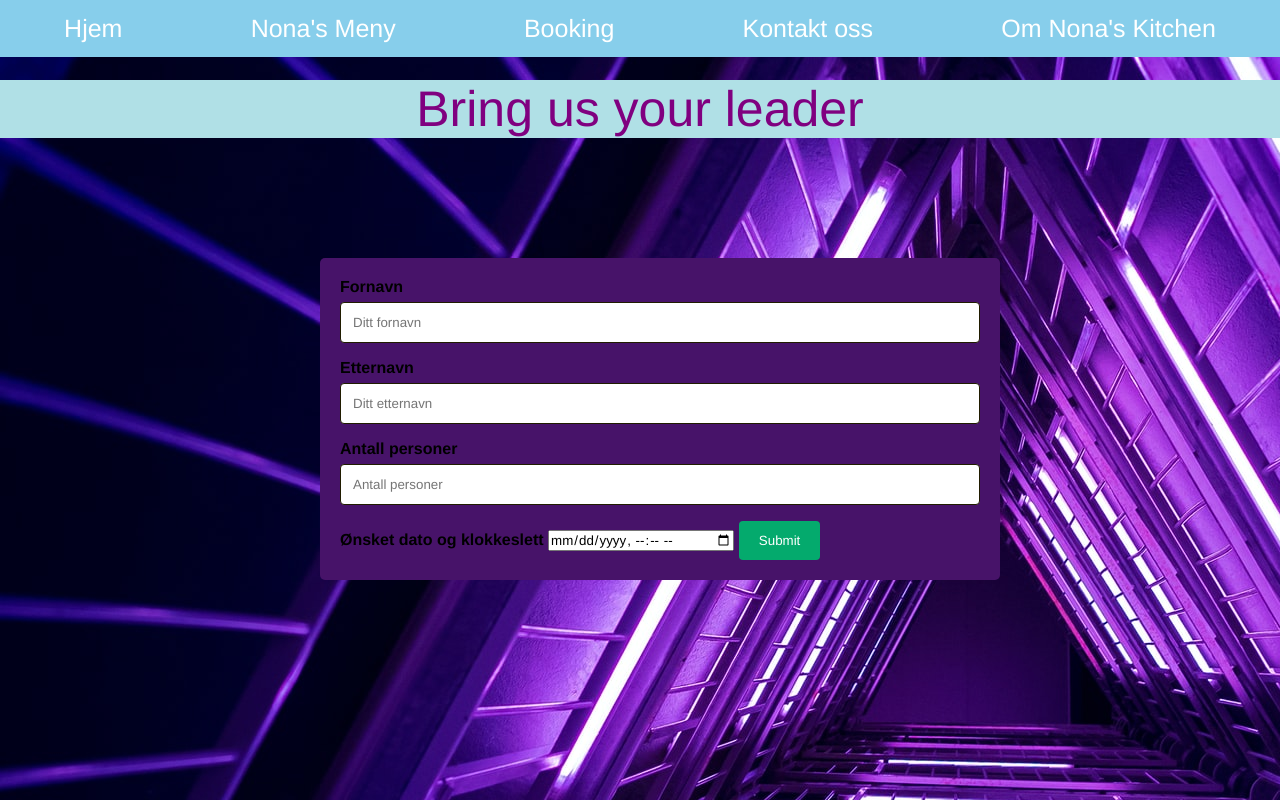
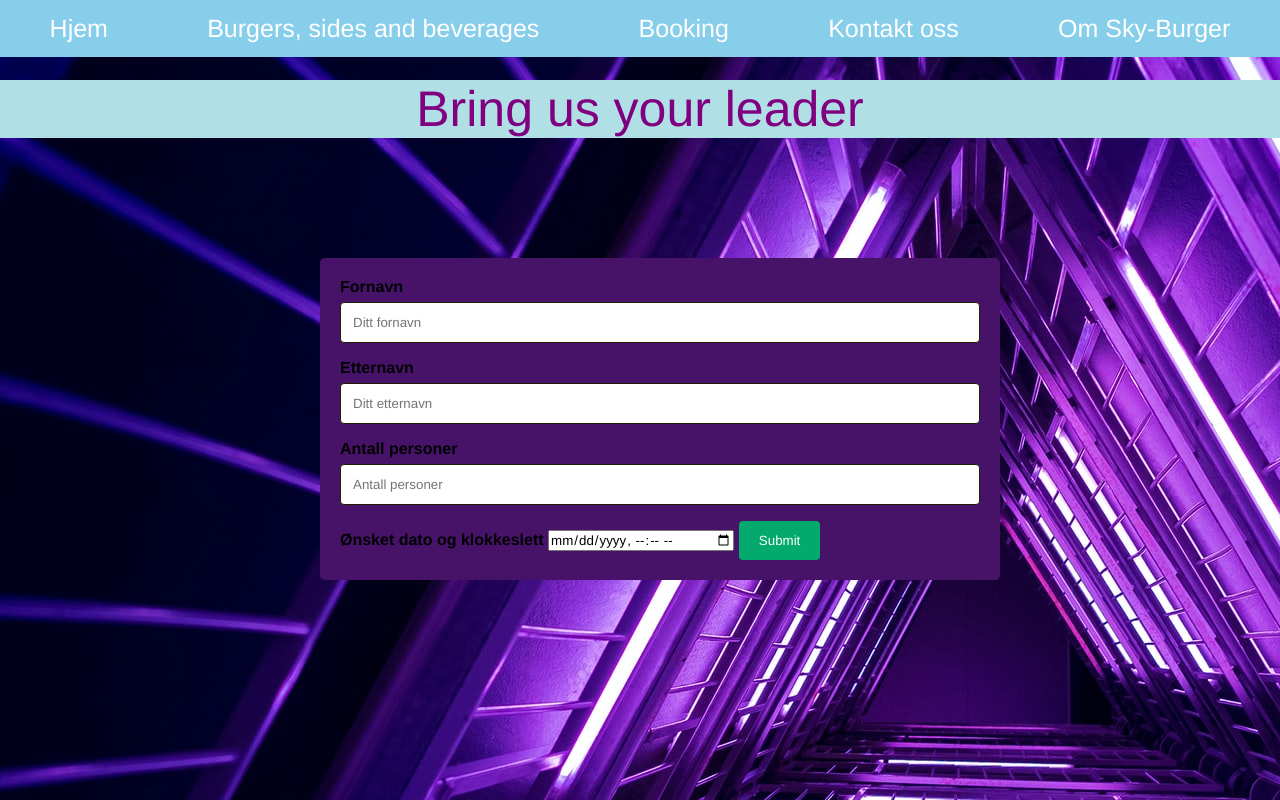
Before and after one commit to George-Alexander-S/Sky-Burger, a plain HTML site: page booking.html in a window 1280 px wide. Drawn offline with Linux system fonts and the light colour scheme.

Commit message:
menu namechange

```diff
--- a/booking.html
+++ b/booking.html
@@ -13,10 +13,10 @@
     <div class="navbar-div">
         <ul class="navbar-ul">
             <li><a href="index.html">Hjem</a></li>
-            <li><a href="meny.html">Nona's Meny</a></li>
+            <li><a href="meny.html">Burgers, sides and beverages</a></li>
             <li><a href="booking.html">Booking</a></li>
             <li><a href="contact.html">Kontakt oss</a></li>
-            <li><a href="about.html">Om Nona's Kitchen</a></li>
+            <li><a href="about.html">Om Sky-Burger</a></li>
         </ul>
     </div>
 
```
